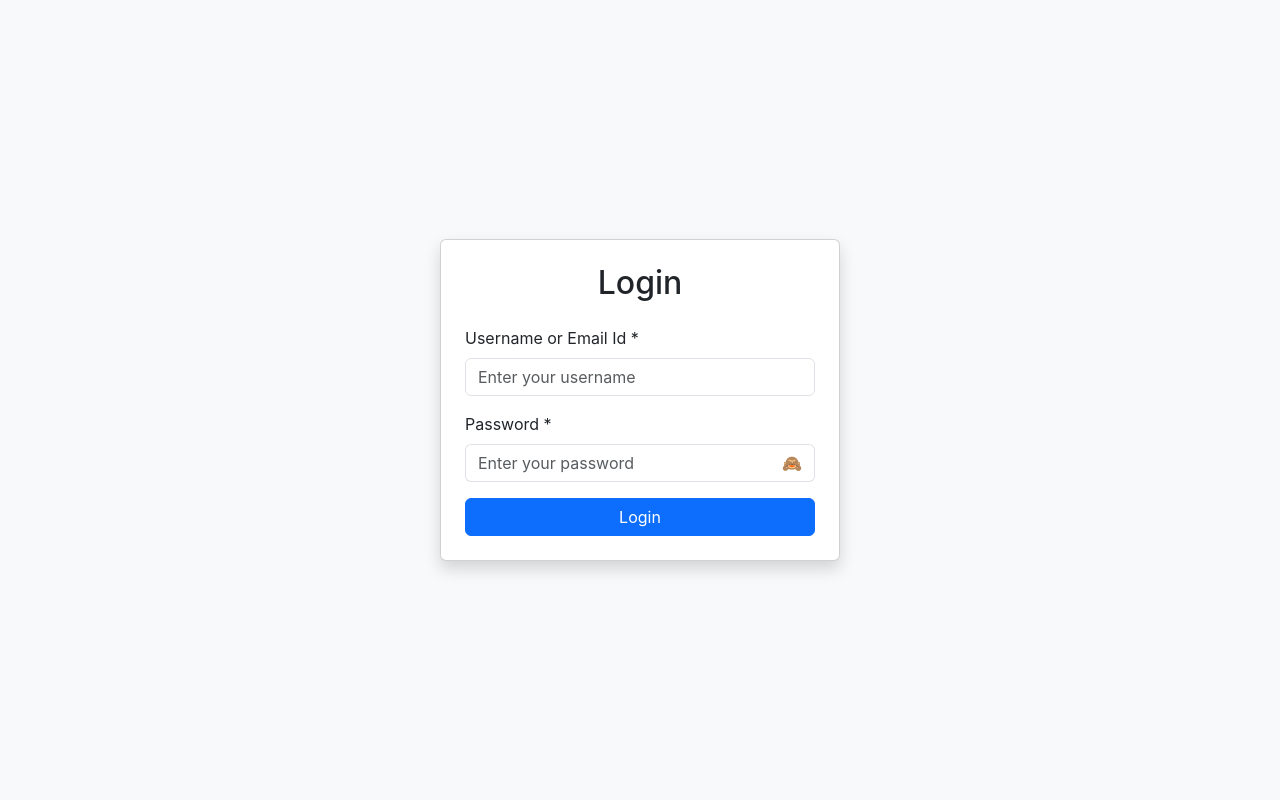
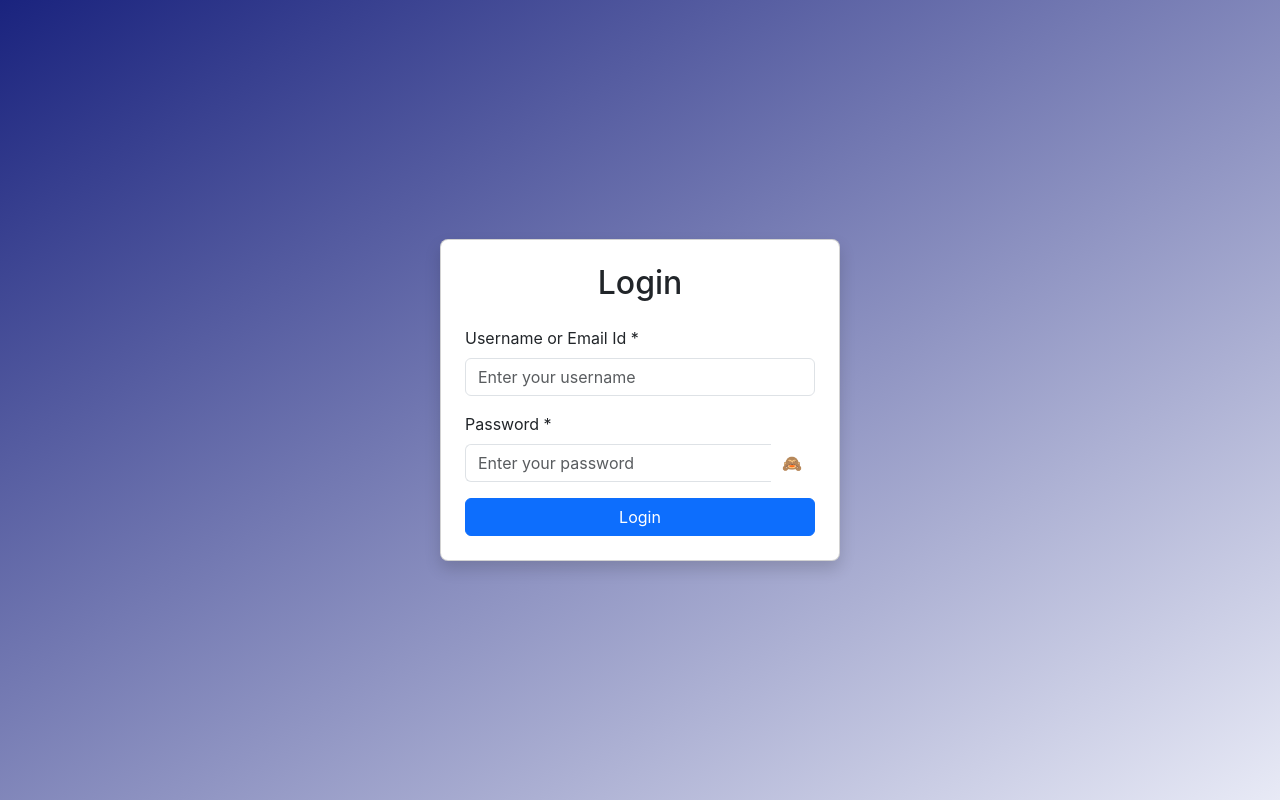
Before and after one commit to CodedEclipse/TrialAndErrorMasterpiece, a React (Create React App) app: page /login in a window 1280 px wide. Built offline with nearby package versions, Linux system fonts and the light colour scheme.

Commit message:
Added Login page Gradient

```diff
--- a/src/App.js
+++ b/src/App.js
@@ -2,7 +2,7 @@ import React from 'react';
 import { BrowserRouter as Router, Routes, Route } from 'react-router-dom';
 import UserRoutes from './User/UserRoutes';
 import AdminRoutes from './Admin/AdminRoutes';
-import Login from './auth/login'
+import Login from './auth1/Login'
 import { toast, ToastContainer } from 'react-toastify';
 import 'react-toastify/dist/ReactToastify.css';
 function App() {
--- a/src/auth/login.js
+++ b/src/auth1/Login.js
@@ -3,7 +3,7 @@ import { useNavigate } from 'react-router-dom';
 import axios from 'axios';
 import DecryptData from '../utils/Decryption';
 import EncryptData from '../utils/Encrption';
-import '../css/login.css';
+// import '../css/login.css';
 import Toaster from '../utils/Toaster';
 
 function Login() {
@@ -20,16 +20,17 @@ function Login() {
     setIsLoading(true); // Show loader
 
     try {
-      const response = await axios.post('http://localhost:9696/admin/adminLogin',EncryptData({
-        username:username,
-        password:password,
-      }));
-
+      const response = await axios.post(
+        'http://localhost:9696/admin/adminLogin',
+        EncryptData({
+          username: username,
+          password: password,
+        })
+      );
       const data = DecryptData(response.data.encrypted);
-      const name = data.result.first_name;
-      const message = `Welcome Back! ${name}`;
-
       if (data.status) {
+        const name = data.result.first_name;
+        const message = `Welcome Back! ${name}`;
         navigate('/admin/dashboard');
         Toaster(message);
       } else {
@@ -44,12 +45,28 @@ function Login() {
   };
 
   return (
-    <div className="d-flex align-items-center justify-content-center vh-100 bg-light">
-      <div className="card p-4 shadow" style={{ maxWidth: '400px', width: '100%' }}>
+    <div
+      className="d-flex align-items-center justify-content-center vh-100"
+      style={{
+        background: 'linear-gradient(to bottom right, #1a237e, #e8eaf6)', // Gradient background
+        minHeight: '100vh',
+      }}
+    >
+      <div
+        className="card p-4 shadow"
+        style={{
+          maxWidth: '400px',
+          width: '100%',
+          backgroundColor: '#fff',
+          borderRadius: '8px',
+        }}
+      >
         <h2 className="text-center mb-4">Login</h2>
         <form onSubmit={handleLogin}>
           <div className="mb-3">
-            <label htmlFor="username" className="form-label">Username or Email Id *</label>
+            <label htmlFor="username" className="form-label">
+              Username or Email Id *
+            </label>
             <input
               type="text"
               id="username"
@@ -61,7 +78,9 @@ function Login() {
             />
           </div>
           <div className="mb-3">
-            <label htmlFor="password" className="form-label">Password *</label>
+            <label htmlFor="password" className="form-label">
+              Password *
+            </label>
             <div className="input-group">
               <input
                 type={showPassword ? 'text' : 'password'}
```
